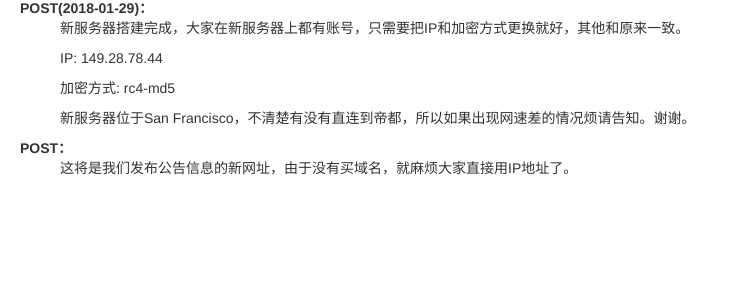
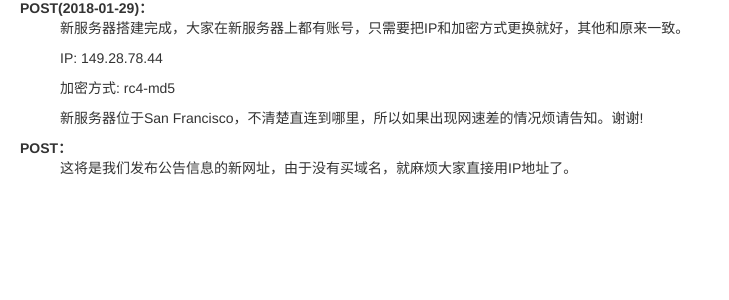
Before and after one commit to sevenZz/FlaskTest, a Flask app: page / in a window 1280 px wide. Shown: the part 132-432 px from the top of the page, without its empty margins (0-729 px from the left). Run offline with Flask 2, Linux system fonts and the light colour scheme; some libraries are stand-ins or nearby versions.

Commit message:
Remove some sensitive words

```diff
--- a/app/templates/index.html
+++ b/app/templates/index.html
@@ -27,7 +27,7 @@
           <ul>新服务器搭建完成，大家在新服务器上都有账号，只需要把IP和加密方式更换就好，其他和原来一致。</ul>
           <ul>IP: 149.28.78.44</ul>
           <ul>加密方式: rc4-md5</ul>
-          <ul>新服务器位于San Francisco，不清楚有没有直连到帝都，所以如果出现网速差的情况烦请告知。谢谢。</ul>
+          <ul>新服务器位于San Francisco，不清楚直连到哪里，所以如果出现网速差的情况烦请告知。谢谢!</ul>
         </dd>
         <dt>POST：</dt>
         <dd><ul>这将是我们发布公告信息的新网址，由于没有买域名，就麻烦大家直接用IP地址了。</ul></dd>
```
